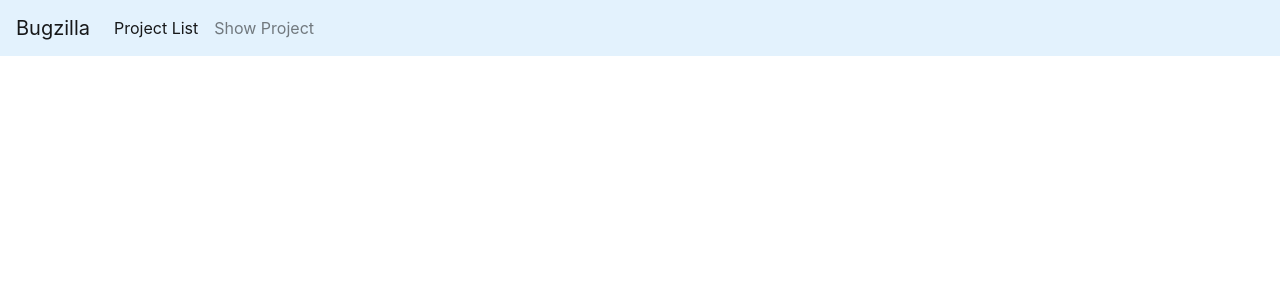
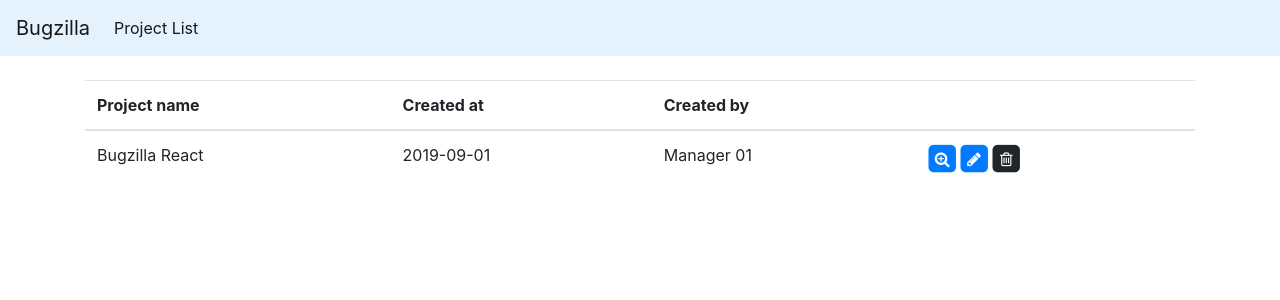
Before and after one commit to aimanali-1003/bugzilla-react, a React (Create React App) app: page / in a window 1280 px wide. Shown: the top 300 px of the page. Built offline with nearby package versions, Linux system fonts and the light colour scheme.

Commit message:
project show and listing

```diff
--- a/package.json
+++ b/package.json
@@ -8,6 +8,7 @@
     "@testing-library/user-event": "^13.5.0",
     "react": "^18.2.0",
     "react-dom": "^18.2.0",
+    "react-router-dom": "^6.4.1",
     "react-scripts": "5.0.1",
     "web-vitals": "^2.1.4"
   },
--- a/public/index.html
+++ b/public/index.html
@@ -12,35 +12,11 @@
     <link rel="apple-touch-icon" href="%PUBLIC_URL%/logo192.png" />
     <link href="https://maxcdn.bootstrapcdn.com/font-awesome/4.3.0/css/font-awesome.min.css" rel="stylesheet">
      <link rel="stylesheet" href="https://cdn.jsdelivr.net/npm/bootstrap@4.6.2/dist/css/bootstrap.min.css" integrity="sha384-xOolHFLEh07PJGoPkLv1IbcEPTNtaed2xpHsD9ESMhqIYd0nLMwNLD69Npy4HI+N" crossorigin="anonymous">
-    <!--
-      manifest.json provides metadata used when your web app is installed on a
-      user's mobile device or desktop. See https://developers.google.com/web/fundamentals/web-app-manifest/
-    -->
     <link rel="manifest" href="%PUBLIC_URL%/manifest.json" />
-    <!--
-      Notice the use of %PUBLIC_URL% in the tags above.
-      It will be replaced with the URL of the `public` folder during the build.
-      Only files inside the `public` folder can be referenced from the HTML.
-
-      Unlike "/favicon.ico" or "favicon.ico", "%PUBLIC_URL%/favicon.ico" will
-      work correctly both with client-side routing and a non-root public URL.
-      Learn how to configure a non-root public URL by running `npm run build`.
-    -->
     <title>React App</title>
   </head>
   <body>
     <noscript>You need to enable JavaScript to run this app.</noscript>
-    <div id="root"></div>
-    <!--
-      This HTML file is a template.
-      If you open it directly in the browser, you will see an empty page.
-
-      You can add webfonts, meta tags, or analytics to this file.
-      The build step will place the bundled scripts into the <body> tag.
-
-      To begin the development, run `npm start` or `yarn start`.
-      To create a production bundle, use `npm run build` or `yarn build`.
-    -->
     <nav class="navbar navbar-expand-lg navbar-light" style="background-color: #e3f2fd;" >
       <a href="#" class="navbar-brand">Bugzilla</a>
       <button type="button" class="navbar-toggler" data-bs-toggle="collapse" data-bs-target="#navbarCollapse">
@@ -49,10 +25,10 @@
       <div class="collapse navbar-collapse justify-content-between" id="navbarCollapse">
           <div class="navbar-nav">
               <a href="/" class="nav-item nav-link active">Project List</a>
-                <a href="" class="nav-item nav-link">Show Project</a>
 
           </div>
       </div>
 </nav>
+    <div id="root"></div>
   </body>
 </html>
--- a/src/App.js
+++ b/src/App.js
@@ -1,10 +1,33 @@
-import logo from './logo.svg';
+// import React from 'react';
 import './App.css';
+// import { Route, Routes } from 'react-router-dom';
+import ProjectList from './components/ProjectList';
+import ProjectShow from './components/ProjectShow';
+import Bugshow from './components/Bugshow';
+import React from "react";
+import {
+  BrowserRouter as Router,
+  Routes,
+  Route,
+  useRoutes,
+  BrowserRouter,
+} from "react-router-dom";
 
 function App() {
   return (
-    <div className="App">
-     <index />
+    <div>
+     <BrowserRouter>
+      <Routes>
+        <Route path='/' element={<ProjectList />}></Route>
+        <Route path='/ProjectShow' element={<ProjectShow />}></Route>
+
+
+      </Routes>
+      {/* <Routes>
+        <Route path='/' component={ProjectList}></Route>
+      </Routes> */}
+     {/* <ProjectShow /> */}
+     </BrowserRouter>
     </div>
   );
 }
--- /dev/null
+++ b/src/components/Bugshow.js
@@ -0,0 +1,63 @@
+// import React, { Component } from 'react'
+// import { useNavigate } from "react-router-dom";
+
+// function showBugListing(){
+//     // const navigate = useNavigate();
+//     return (
+//         <React.Fragment>
+//             {/* <br />
+// <div class="row mb-4">
+//       <div class="col-lg-12">
+//         <div class="card mdb-color white-text p-2">
+//           <div class="card-title">
+//             <h4 class="">Project: Bugzilla</h4>
+//             <li class="list-group-item"><i class="fa fa-bug fa-2x"> Bugs:1</i></li>
+//           </div>
+//         </div>
+//       </div>
+//     </div>
+//      <div class="d-sm-flex align-items-center justify-content-between mb-4">
+//           <h1 class="h3 mb-0 text-gray-800">Project Bugs <i class="fa fa-bug"></i></h1>
+
+//         </div>
+// <table class="table">
+
+//   <thead>
+//     <tr>
+//       <th scope="col">Bug id#</th>
+//       <th scope="col">Bug Title</th>
+//       <th scope="col">Picked/Not Picked</th>
+//       <th scope="col">Bug Status</th>
+//       <th scope="col"></th>
+
+//     </tr>
+//   </thead>
+//   <tbody>
+//        <td>1</td>
+//        <td>New bug</td> */}
+//        {/* <td><% if bug.assigned_to_id? %>
+//               <i class="badge rounded-pill badge-success">Picked</i>
+//             <%else%>
+//               <i class="badge rounded-pill badge-warning">Not Picked</i></td>
+//             <%end%>
+//         <td><% if bug.New? %>
+//                <i > New</i>
+//             <% elsif bug.Started? %>
+//                <i> Started</i>
+//             <% else %>
+//                <i> Resolved</i>
+//             <% end %></td>
+//         <td> <%= link_to "Bug Details", project_bug_path(@project, bug), class:"btn btn-secondary" %></td>
+//             */}
+//         <tr></tr>
+
+//   </tbody>
+// </table>
+
+
+//         </React.Fragment>
+//     )
+
+// }
+
+// export default showBugListing;
--- /dev/null
+++ b/src/components/ProjectList.js
@@ -0,0 +1,63 @@
+import React, { Component } from 'react'
+import { useNavigate } from 'react-router-dom';
+import { Link } from 'react-router-dom';
+// import { Link } from '@react-navigation/native';
+
+function showProjectList(){
+    // const navigate = UseNavigate();
+    return (
+        <React.Fragment>
+            <br />
+            <div className="container">
+				<table className="table user-list">
+					<thead>
+						<tr>
+							<th><span>Project name</span></th>
+							<th><span>Created at</span></th>
+							<th><span>Created by</span></th>
+							<th>&nbsp;</th>
+						</tr>
+					</thead>
+					<tbody>
+						<tr>
+							<td>Bugzilla React</td>
+
+							<td>2019-09-01</td>
+
+							<td>Manager 01</td>
+							<td>
+							{/* <Link > */}
+      {/* Go to Jane's profile
+    </Link> */}
+								<a href="/ProjectShow" className="table-link">
+									<span className="fa-stack">
+										<i className="fa fa-square fa-stack-2x"></i>
+										<i className="fa fa-search-plus fa-stack-1x fa-inverse"></i>
+
+									</span>
+								</a>
+								<a href="" className="table-link">
+									<span className="fa-stack">
+										<i className="fa fa-square fa-stack-2x"></i>
+										<i className="fa fa-pencil fa-stack-1x fa-inverse"></i>
+									</span>
+								</a>
+								<a>
+								<span className="fa-stack">
+                  <i className="fa fa-square fa-stack-2x"></i>
+				  <i className="fa fa-trash-o fa-stack-1x fa-inverse"></i>
+
+                </span>
+								</a>
+							</td>
+
+						</tr>
+					</tbody>
+				</table>
+			</div>
+        </React.Fragment>
+    )
+
+}
+
+export default showProjectList;
--- /dev/null
+++ b/src/components/ProjectShow.js
@@ -0,0 +1,32 @@
+import React, { Component } from 'react'
+import { useNavigate } from "react-router-dom";
+
+function showProject(){
+    // const navigate = useNavigate();
+    return (
+        <React.Fragment>
+        <br />
+<div className='card'>
+  <div className='card-header'><strong>Project name: </strong>Bugzilla</div>
+  <div className="card-header"><strong>Project description: </strong>React applied on Bugzilla</div>
+    <ul className="list-group list-group-flush">
+      <li className="list-group-item"><strong>Total Bugs: </strong>1</li>
+      <li className="list-group-item"><strong>Project is assigned to users: </strong>2</li>
+      <li className="list-group-item"><strong>Project users: Aiman Ali</strong></li>
+    </ul>
+</div>
+<br />
+{/* <div className="container-fluid">
+ <% if (current_user.QA?) %>
+  <%= link_to "Add bug", new_project_bug_path(@project), class:"btn btn-secondary" %>
+ <% end %>
+  <%= link_to "View all Bugs", project_bugs_path(@project), class:"btn btn-secondary" %>
+</div> */}
+</React.Fragment>
+
+
+    );
+
+}
+
+export default showProject;
--- a/src/index.js
+++ b/src/index.js
@@ -2,7 +2,6 @@ import React from 'react';
 import ReactDOM from 'react-dom/client';
 import './index.css';
 import App from './App';
-import reportWebVitals from './reportWebVitals';
 
 const root = ReactDOM.createRoot(document.getElementById('root'));
 root.render(
@@ -14,4 +13,3 @@ root.render(
 // If you want to start measuring performance in your app, pass a function
 // to log results (for example: reportWebVitals(console.log))
 // or send to an analytics endpoint. Learn more: https://bit.ly/CRA-vitals
-reportWebVitals();
```
Also changed, not shown: src/components/ProjectLIst.js (deleted), 1 other file (tests, documents, lock files or other folders). Lines whose indentation alone changed are shown as unchanged.
